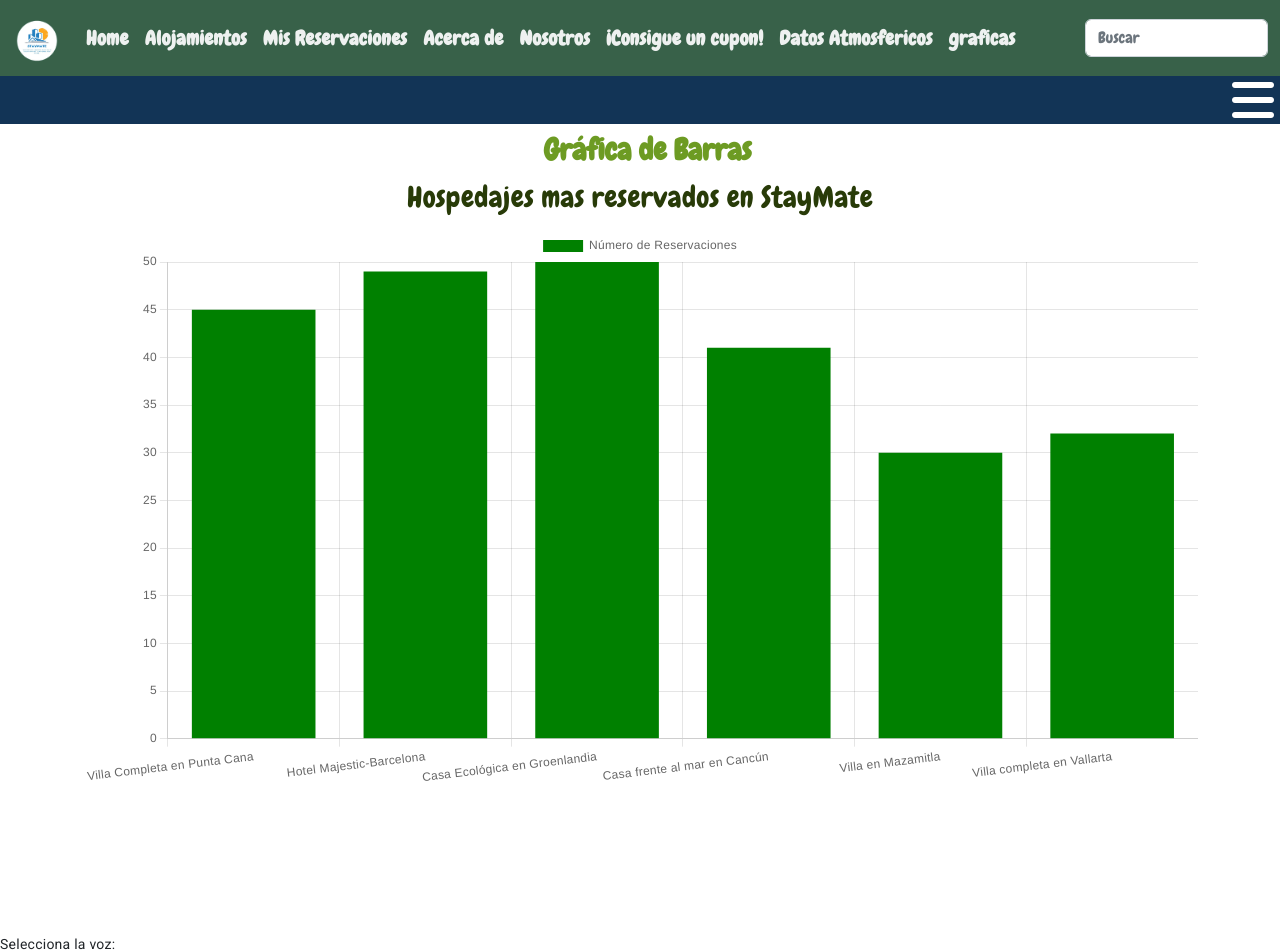
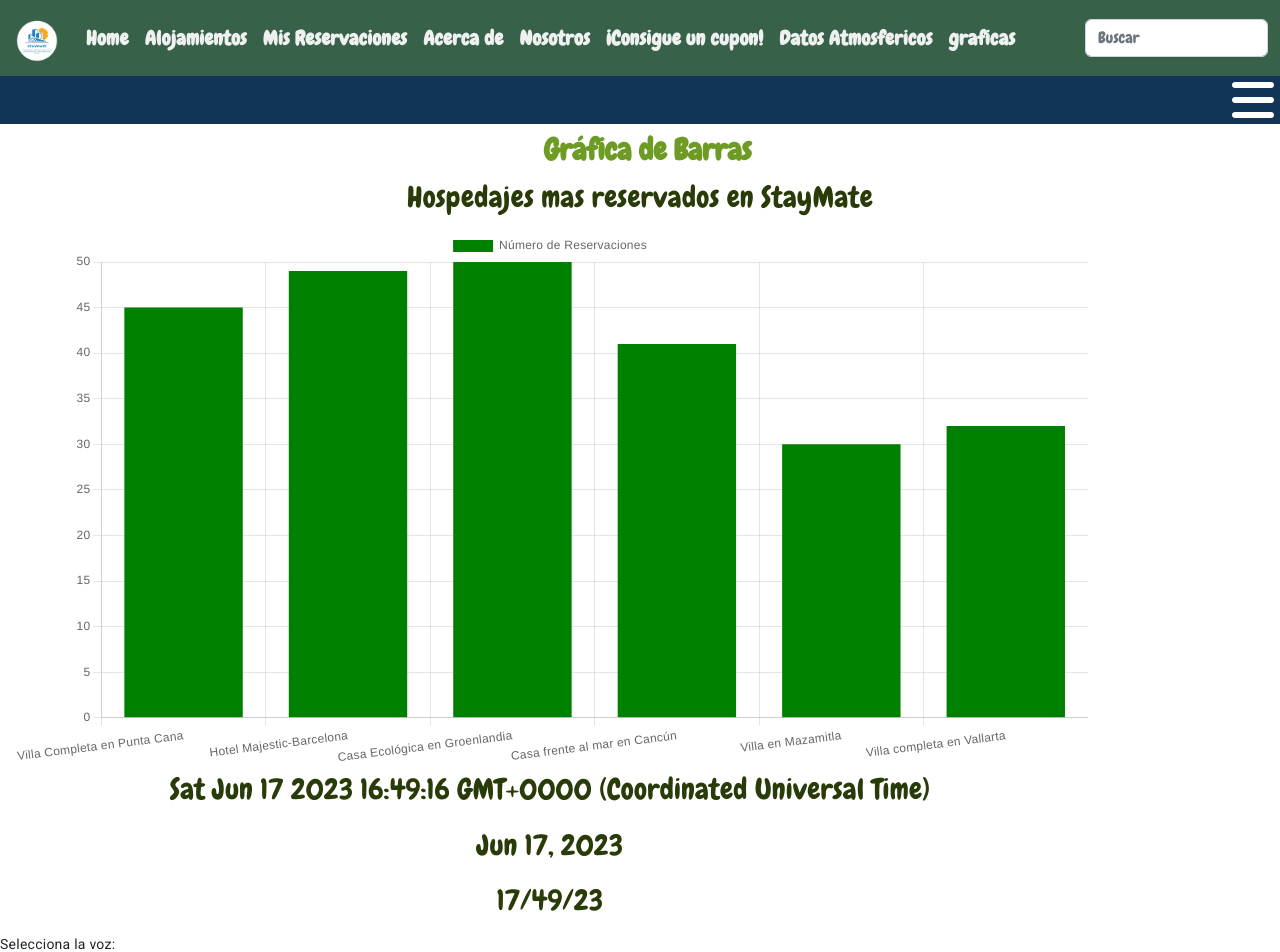
Before and after one commit to LuisAlvizo/ProyectoFinal_Webs, an Angular app: page /graficas in a window 1280 px wide. Shown: the top 952 px of the page. Built offline with nearby package versions, Linux system fonts and the light colour scheme; a web font is replaced by a local one.

Commit message:
Agregué las pipes

```diff
--- a/src/app/components/graficas/graficas.component.css
+++ b/src/app/components/graficas/graficas.component.css
@@ -21,3 +21,8 @@ h1{
     color: #283b08 ;
     text-align: center;
 }
+
+.hola{
+    width: 1100px;
+    text-align: center;
+}
--- a/src/app/components/graficas/graficas.component.html
+++ b/src/app/components/graficas/graficas.component.html
@@ -8,15 +8,23 @@
              href="https://fonts.googleapis.com/css2?family=Londrina+Solid:wght@300&display=swap"
              rel="stylesheet">
 <body>
-    <h1>Gráfica de Barras</h1>
+    <h1>{{Texto}}</h1>
   <h2>Hospedajes mas reservados en StayMate</h2>
   <div class="row">
       <div class="col">
-          <div style="display: block">
+          <div class="hola">
             <div class="container">
                 <canvas id="barChart"></canvas>
             </div>
+            <div>
+                <p>{{Fecha}}</p>
+                <p>{{Fecha|date}}</p>
+                <p>{{Fecha|date:'dd/mm/yy'}}</p>
+              </div>
             </div>
+
       </div>
+
   </div>
+
   </body>
--- a/src/app/components/graficas/graficas.component.ts
+++ b/src/app/components/graficas/graficas.component.ts
@@ -32,4 +32,10 @@ export class GraficasComponent implements OnInit{
         }
       });
     }
+
+    Texto= "Gráfica de Barras";
+    //Texto: segundo = "Hospedajes más reservados";
+
+    Fecha: Date = new Date();
+
     }
```
